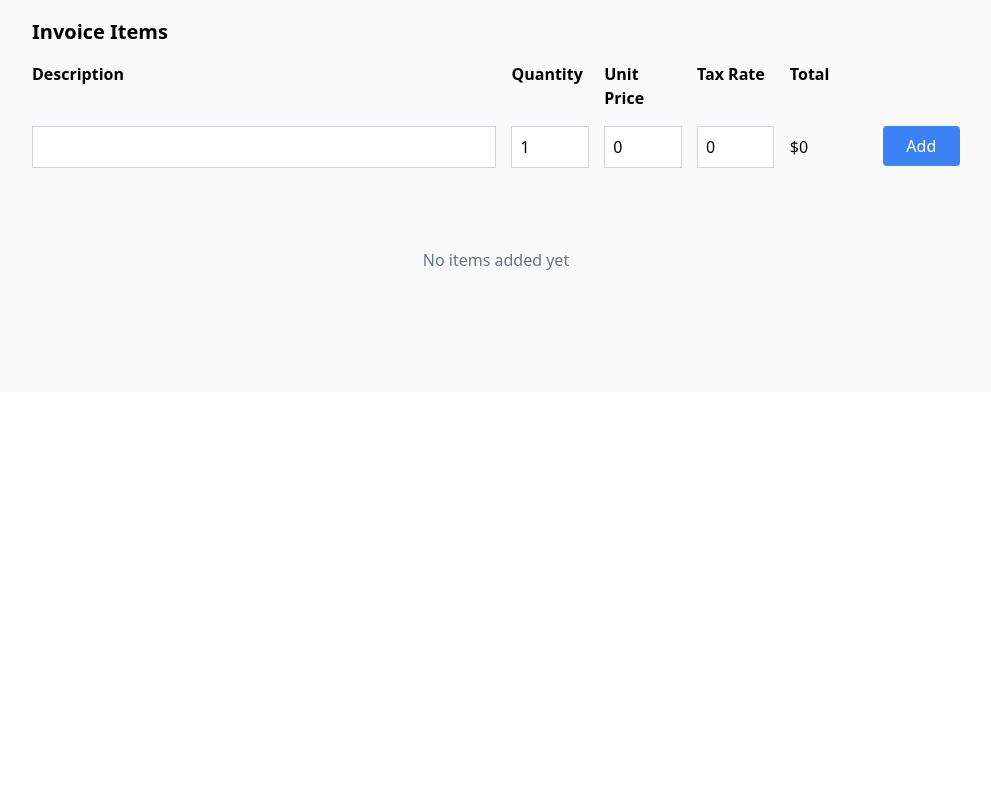
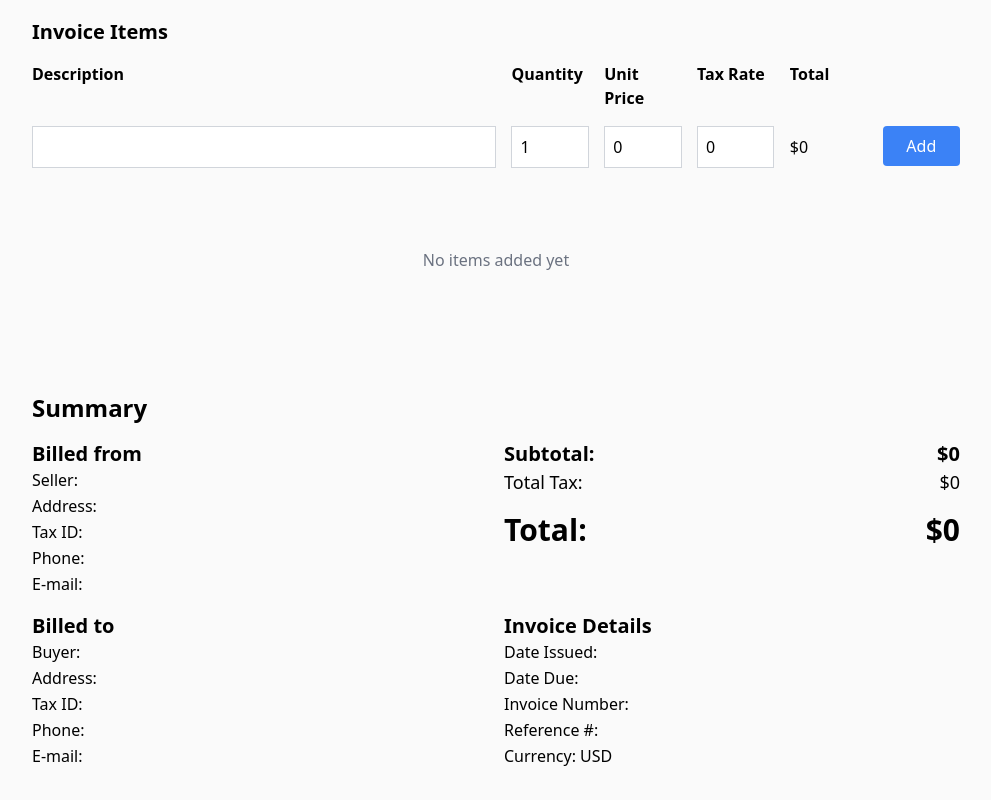
Before and after one commit to jmalinkiewicz/react-invoice-generator, a React (Vite) app: page / in a window 1280 px wide. Shown: the part 1158-1958 px from the top of the page, without its empty margins (144-1135 px from the left). Before the commit the page ends 1550 px from the top, so only its background shows below. Built offline with nearby package versions, Linux system fonts and the light colour scheme.

Commit message:
add summary section

```diff
--- a/src/App.tsx
+++ b/src/App.tsx
@@ -3,7 +3,35 @@ import DetailsForm from "./components/forms/detailsForm";
 import ItemsForm from "./components/forms/itemsForm";
 import SellerForm from "./components/forms/sellerForm";
 
+import { useAppSelector } from "./hooks";
+
 function App() {
+  const invoice = useAppSelector((state) => state.invoiceSlice);
+
+  const subTotal = invoice.invoiceItems.items.reduce((acc, item) => {
+    return acc + item.quantity * item.unitPrice;
+  }, 0);
+  const totalTax = invoice.invoiceItems.items.reduce((acc, item) => {
+    return acc + (item.quantity * item.unitPrice * item.taxRate) / 100;
+  }, 0);
+  const total = invoice.invoiceItems.items.reduce((acc, item) => {
+    return (
+      acc +
+      (item.quantity * item.unitPrice * item.taxRate) / 100 +
+      item.quantity * item.unitPrice
+    );
+  }, 0);
+
+  const currency = useAppSelector(
+    (state) => state.invoiceSlice.invoiceDetails.currency
+  );
+
+  const currencyChar = {
+    USD: "$",
+    EUR: "€",
+    PLN: "zł",
+  }[currency];
+
   return (
     <>
       <div className="h-full">
@@ -17,6 +45,59 @@ function App() {
             <BuyerForm />
             <DetailsForm />
             <ItemsForm />
+            <div className="mt-8">
+              <h2 className="text-2xl font-bold">Summary</h2>
+              <div className="grid grid-cols-2 grid-rows-2 gap-4 mt-4">
+                <div className="col-span-1 row-span-1">
+                  <h3 className="text-xl font-semibold">Billed from</h3>
+                  <div className="flex flex-col gap-0.5">
+                    <h4 className="font-medium">
+                      Seller: {invoice.sellerInfo.seller}
+                    </h4>
+                    <p>Address: {invoice.sellerInfo.address}</p>
+                    <p>Tax ID: {invoice.sellerInfo.taxId}</p>
+                    <p>Phone: {invoice.sellerInfo.phone}</p>
+                    <p>E-mail: {invoice.sellerInfo.email}</p>
+                  </div>
+                </div>
+                <div className="col-span-1 row-span-1 order-3">
+                  <h3 className="text-xl font-semibold">Billed to</h3>
+                  <div className="flex flex-col gap-0.5">
+                    <h4 className="font-medium">
+                      Buyer: {invoice.buyerInfo.buyer}
+                    </h4>
+                    <p>Address: {invoice.buyerInfo.address}</p>
+                    <p>Tax ID: {invoice.buyerInfo.taxId}</p>
+                    <p>Phone: {invoice.buyerInfo.phone}</p>
+                    <p>E-mail: {invoice.buyerInfo.email}</p>
+                  </div>
+                </div>
+                <div className="col-span-1 row-span-1 order-4">
+                  <h3 className="text-xl font-semibold">Invoice Details</h3>
+                  <div className="flex flex-col gap-0.5">
+                    <p>Date Issued: {invoice.invoiceDetails.dateIssued}</p>
+                    <p>Date Due: {invoice.invoiceDetails.dateDue}</p>
+                    <p>Invoice Number: {invoice.invoiceDetails.invoiceNo}</p>
+                    <p>Reference #: {invoice.invoiceDetails.referenceNo}</p>
+                    <p>Currency: {invoice.invoiceDetails.currency}</p>
+                  </div>
+                </div>
+                <div className="col-span-1 row-span-1 order-2">
+                  <h3 className="text-xl font-bold flex justify-between">
+                    <span>Subtotal:</span> {currencyChar}
+                    {subTotal}
+                  </h3>
+                  <h4 className="text-lg font-medium flex justify-between">
+                    <span>Total Tax:</span> {currencyChar}
+                    {totalTax}
+                  </h4>
+                  <h2 className="text-3xl font-bold flex justify-between mt-4">
+                    <span>Total:</span> {currencyChar}
+                    {total}
+                  </h2>
+                </div>
+              </div>
+            </div>
           </main>
         </div>
       </div>
```
